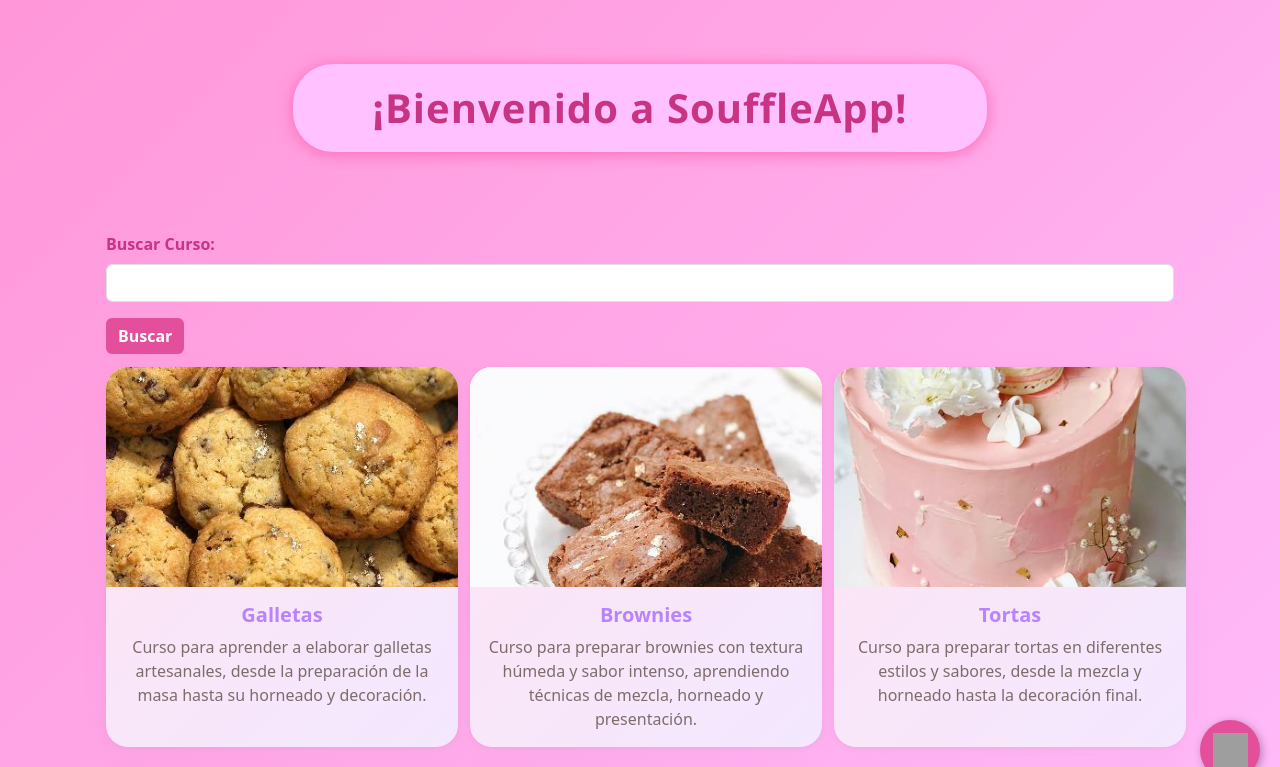
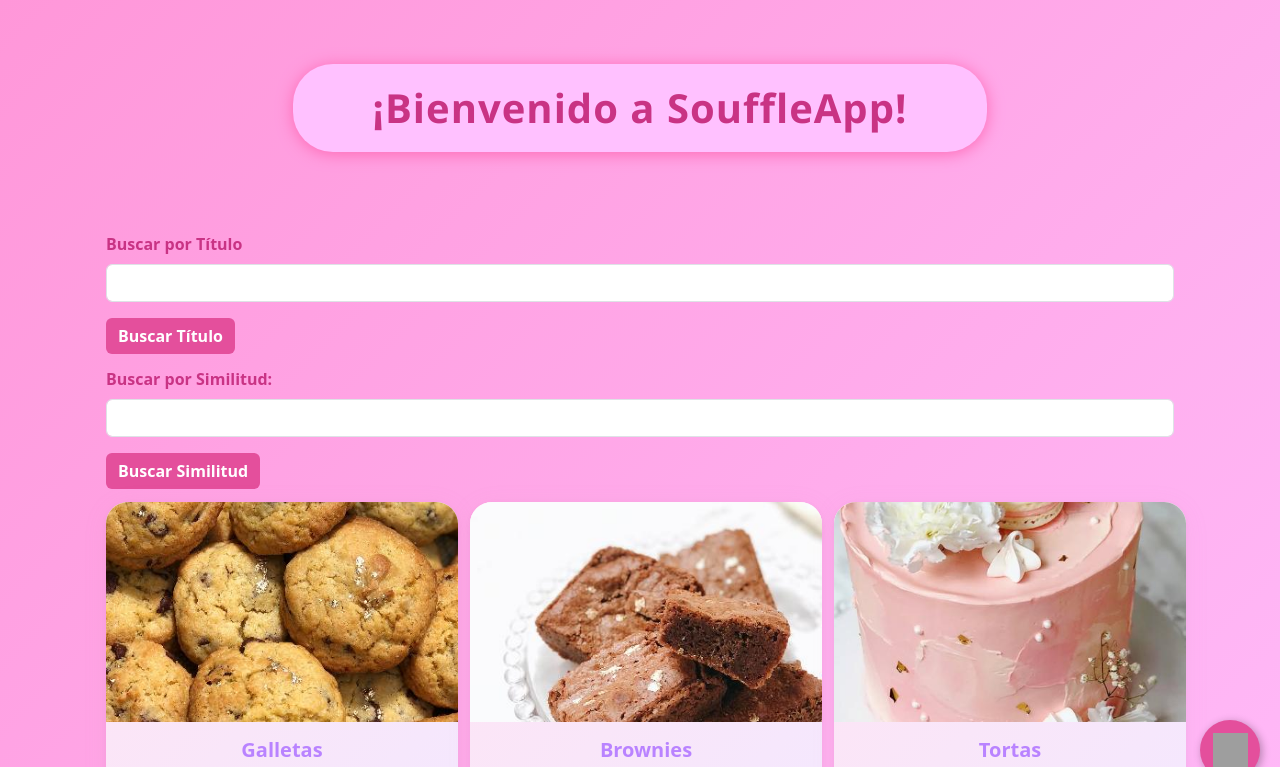
Before and after one commit to CSM-Coders/Souffle, a Django app: page /home/ in a window 1280 px wide. Shown: the top 767 px of the page. Run offline with Django 5.2, Linux system fonts and the light colour scheme; data comes from the database, SQL or seed files in the repository; both versions use the stored data as it was after the commit; grey boxes are pictures that could not be loaded.

Commit message:
agregar funciones para busqueda semantica

```diff
--- a/souffleApp/templates/souffleApp/cursos_entry.html
+++ b/souffleApp/templates/souffleApp/cursos_entry.html
@@ -52,7 +52,7 @@
     animation: pulse-green 2s infinite;
 }
 .continue-btn:hover {
-    background: #285aef;
+    background: #C93384;
 }
 @keyframes fadeIn {
     from { opacity: 0; }
--- a/souffleApp/templates/souffleApp/home.html
+++ b/souffleApp/templates/souffleApp/home.html
@@ -72,14 +72,26 @@
     <form action="">
         <div class="mb-3">
             <label for="searchCourse" class="form-label search-label">
-                Buscar Curso:
+                Buscar por Título
             </label>
             <input type="text" class="form-control" name="searchCourse"/>
         </div>
-        <button type="submit" class="btn btn-primary btn-search">Buscar</button>
+        <button type="submit" class="btn btn-primary btn-search">Buscar Título</button>
     </form>
     {% if searchTerm %}
     <p class="searching-text">Buscando {{searchTerm}}</p>
+    {% endif %}
+    <form action="">
+        <div class="mb-3">
+            <label for="semanticQuery" class="form-label search-label">
+                Buscar por Similitud:
+            </label>
+            <input type="text" class="form-control" name="semanticQuery"/>
+        </div>
+        <button type="submit" class="btn btn-primary btn-search">Buscar Similitud</button>
+    </form>
+    {% if semanticQuery %}
+    <p class="searching-text">Buscando {{semanticQuery}}</p>
     {% endif %}
             <div class="row justify-content-center g-4">
                 {% for curso in souffleApp %}
--- a/souffleApp/views.py
+++ b/souffleApp/views.py
@@ -1,6 +1,10 @@
 from django.shortcuts import render, redirect
 from django.http import HttpResponse
 from.models import SouffleApp
+import os
+import numpy as np
+from dotenv import load_dotenv
+from openai import OpenAI
 
 # Create your views here.
 
@@ -13,6 +17,41 @@ def home(request):
     if searchTerm:
         souffleApp = souffleApp.filter(title__icontains=searchTerm)
     return render(request, 'souffleApp/home.html', {'souffleApp': souffleApp, 'searchTerm': searchTerm})
+
+def semantic_search(request):
+    souffleApp = SouffleApp.objects.all()
+    semanticQuery = request.GET.get('semanticQuery')
+    best_course = None
+    similarity = None
+
+    if semanticQuery:
+        load_dotenv(os.path.join(os.path.dirname(__file__), '../openAI.env'))
+        api_key = os.environ.get('openai_apikey')
+        if not api_key:
+            return HttpResponse("OpenAI API key not found.", status=500)
+        client = OpenAI(api_key=api_key)
+        response = client.embeddings.create(
+            input=[semanticQuery],
+            model="text-embedding-3-small"
+        )
+        prompt_emb = np.array(response.data[0].embedding, dtype=np.float32)
+        max_similarity = -1
+        for course in souffleApp:
+            if course.embedding:
+                course_emb = np.frombuffer(course.embedding, dtype=np.float32)
+                sim = np.dot(prompt_emb, course_emb) / (np.linalg.norm(prompt_emb) * np.linalg.norm(course_emb))
+                if sim > max_similarity:
+                    max_similarity = sim
+                    best_course = course
+                    similarity = sim
+        souffleApp = [best_course] if best_course else []
+
+    return render(request, 'souffleApp/home.html', {
+        'souffleApp': souffleApp,
+        'semanticQuery': semanticQuery,
+        'best_course': best_course,
+        'similarity': similarity
+    })
 
 def cursos_entry(request):
     return render(request, 'souffleApp/cursos_entry.html')
```
Also changed, not shown: db.sqlite3.
